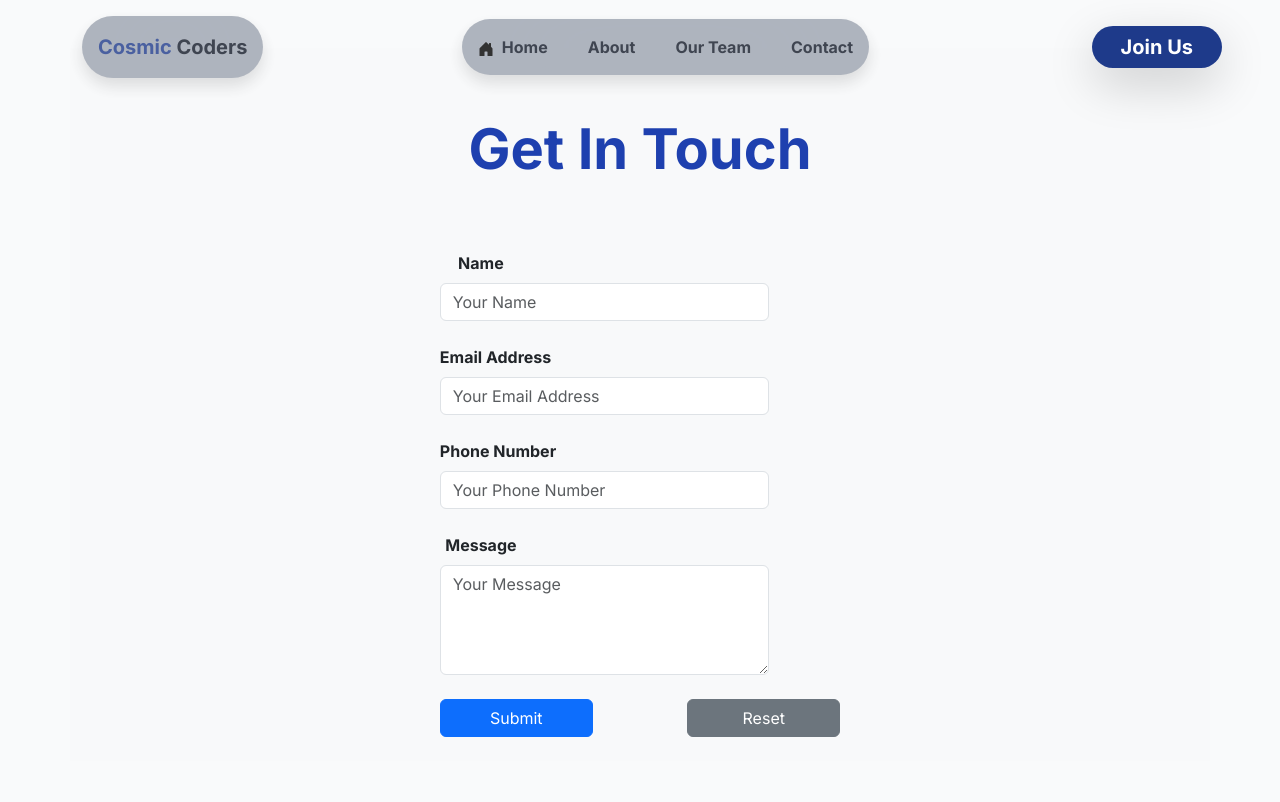
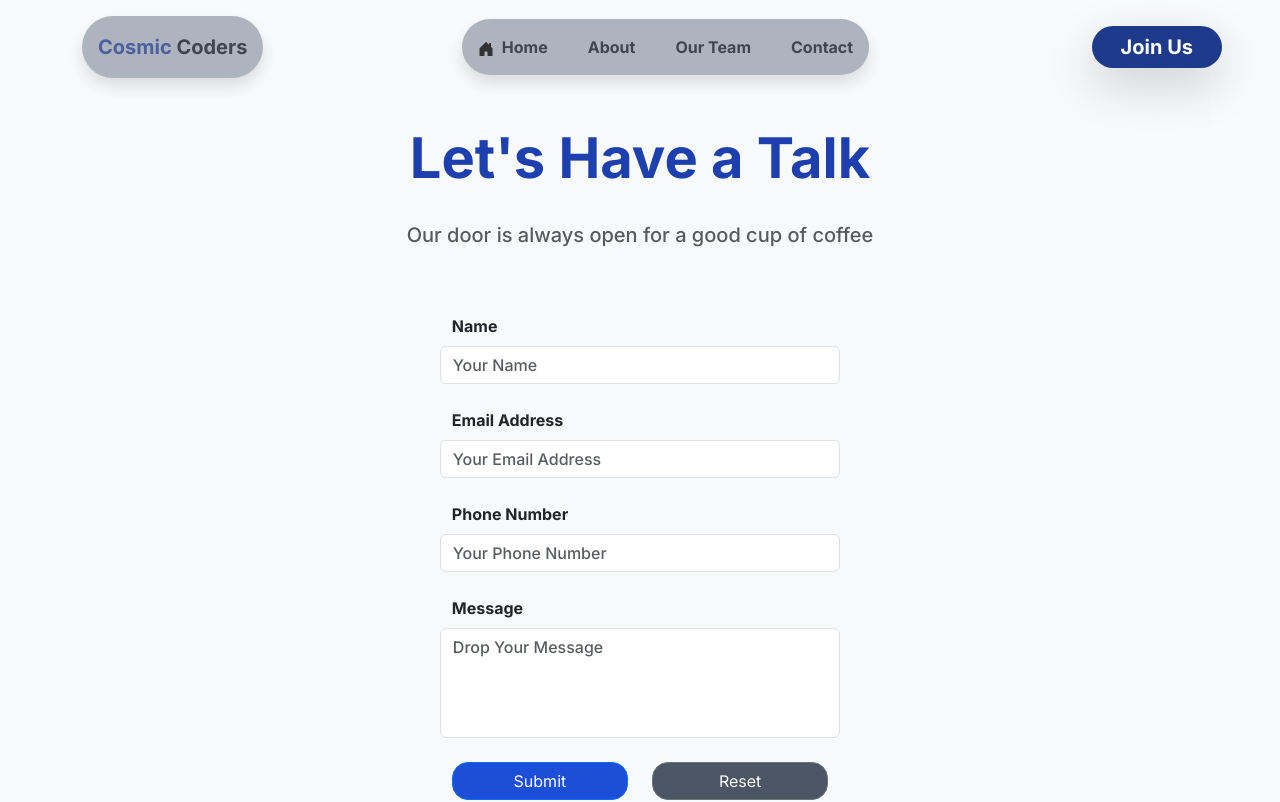
Before and after one commit to cosmiccodersofficial/CosmicCoders, a React (Create React App) app: page /contact in a window 1280 px wide. Shown: the top 802 px of the page. Built offline with nearby package versions, Linux system fonts and the light colour scheme; a web font is replaced by a local one.

Commit message:
fixed bugs and optimized contact page

```diff
--- a/src/components/Contact/Contact.css
+++ b/src/components/Contact/Contact.css
@@ -27,7 +27,14 @@ body{
     animation: fadeIn 0.9s forwards;
     animation-delay: 0.7s;
 }
+.reset-btn:hover{
+  background-color: rgb(55 65 81);;
+}
 
+.input{
+  font-size: medium;
+  font-weight: 500;
+}
 
 @keyframes slideIn {
     to {
--- a/src/components/Contact/Contact.js
+++ b/src/components/Contact/Contact.js
@@ -1,128 +1,33 @@
-// import React from 'react';
-// import { useEffect } from 'react';
-// import './Contact.css';
+import React, { useEffect } from 'react';
+import { Form, Button, Container} from 'react-bootstrap';
 
-
-// const Contact = () => {
-//   useEffect(() => {
-//     window.scrollTo(0, 0);
-//   }, []);
-//   return (
-//     <div className="bg-gray-50 p-8 flex flex-col items-center contact-container">
-//       <h2 className="text-5xl mt-28 mt-28 fw-bold mb-6 text-blue-900 contact-heading">Get In Touch</h2>
-//       <form className="w-full max-w-md contact-form">
-//         {/* Name Field */}
-//         <div className="mb-4">
-//           <label htmlFor="Name" className="block text-lg fw-bold mb-2 text-start"> Name </label>
-//           <input type="text" id="Name" name="Name"
-//             className="w-full px-3 py-2 placeholder-gray-500 bg-gray-100 border rounded-lg focus:outline-none focus:ring focus:border-blue-900"
-//             placeholder="Your Name" required />
-//         </div>
-
-//         {/* Email Field */}
-//         <div className="mb-4">
-//           <label htmlFor="email" className="block text-lg fw-bold mb-2 text-start">Email Address </label>
-//           <input type="email" id="email" name="email"
-//             className="w-full px-3 py-2 placeholder-gray-500 bg-gray-100 border rounded-lg focus:outline-none focus:ring focus:border-blue-500"
-//             placeholder="Your Email Address" required />
-//         </div>
-
-//         {/* Phone Number Field */}
-//         <div className="mb-4">
-//           <label htmlFor="phone" className="block text-lg fw-bold mb-2 text-start"> Phone Number </label>
-//           <input type="tel" id="phone" name="phone"
-//             className="w-full px-3 py-2 placeholder-gray-500 bg-gray-100 border rounded-lg focus:outline-none focus:ring focus:border-blue-500"
-//             placeholder="Your Phone Number" required />
-//         </div>
-
-//         {/* Message Field */}
-//         <div className="mb-4">
-//           <label htmlFor="message" className="block text-lg fw-bold mb-2 text-start"> Message </label>
-//           <textarea id="message" name="message"
-//             className="w-full px-3 py-2 placeholder-gray-500 bg-gray-100 border rounded-lg focus:outline-none focus:ring focus:border-blue-500"
-//             rows="4" placeholder="Your Message" required>
-//           </textarea>
-//         </div>
-
-//         {/* Submit and Reset Buttons */}
-//         <div className="flex justify-between mb-12 form-buttons">
-//           <button type="submit"
-//             className="w-2/5 bg-blue-800 hover text-white px-4 py-2 rounded-lg hover:bg-blue-900 focus:outline-none focus:shadow-outline-blue active:bg-blue-800">
-//             Submit
-//           </button>
-//           <button type="reset"
-//             className="w-2/5 bg-gray-400 hover text-white px-4 py-2 rounded-lg hover:bg-gray-500 focus:outline-none focus:shadow-outline-gray active:bg-gray-600">
-//             Reset
-//           </button>
-//         </div>
-//       </form>
-//     </div>
-//   );
-// };
-
-// export default Contact;
-import React, { useEffect } from 'react';
-import { Form, Button, Container, Row, Col } from 'react-bootstrap';
 import './Contact.css';
+import ContactField from './ContactField';
 
 const Contact = () => {
+
   useEffect(() => {
     window.scrollTo(0, 0);
   }, []);
 
   return (
     <Container className="bg-light p-4 d-flex flex-column  align-items-center contact-container my-5">
-      <h2 className="text-5xl my-5  pt-3 fw-bold mb-6 text-blue-800 contact-heading">Get In Touch</h2>
-      <Form className="w-full max-w-md d-flex flex-column ">
-        {/* Name Field */}
-        <Form.Group as={Row} controlId="formName" className="mb-4 align-items-center align-content-center">
-          <Col sm={3}>
-            <Form.Label className="text-lg fw-bold text-start">Name</Form.Label>
-          </Col>
-          <Col sm={10}>
-            <Form.Control className='' type="text" placeholder="Your Name" required/>
-          </Col>
-        </Form.Group>
-
-        {/* Email Field */}
-        <Form.Group as={Row} controlId="formEmail" className="mb-4 align-items-center align-content-center">
-          <Col sm={3}>
-            <Form.Label className="text-lg fw-bold text-start" style={{ whiteSpace: 'nowrap' }}>Email Address</Form.Label>
-          </Col>
-          <Col sm={10} >
-            <Form.Control className='' type="email" placeholder="Your Email Address" required/>
-          </Col>
-        </Form.Group>
-
+      <span className="mt-5 pt-3 fw-bold text-blue-800 contact-heading">Let's Have a Talk</span>
+      <span className='fw-medium text-muted fs-5 d-flex text-wrap mb-5 pb-3'>Our door is always open for a good cup of coffee</span>
+      <Form className="max-w-sm d-flex flex-column">
+        {/* Name */}
+        <ContactField controlId = "formName" name = "Name" type = "text" placeholder = "Your Name"/>
+         {/* Email Field */}
+        <ContactField controlId="formEmail" name="Email Address" type='email' placeholder="Your Email Address"/>
         {/* Phone Number Field */}
-        <Form.Group as={Row} controlId="formPhone" className="mb-4 align-items-center align-content-center">
-          <Col sm={3}>
-            <Form.Label className="text-lg fw-bold text-start" style={{ whiteSpace: 'nowrap' }}>Phone Number</Form.Label>
-          </Col>
-          <Col sm={10}>
-            <Form.Control className='' type="tel" placeholder="Your Phone Number" required/>
-          </Col>
-        </Form.Group>
-
+        <ContactField controlId="formPhone" name="Phone Number" type='tel' placeholder="Your Phone Number"/>
         {/* Message Field */}
-        <Form.Group as={Row} controlId="formMessage" className="mb-4 align-items-center align-content-center">
-          <Col sm={3}>
-            <Form.Label  className="text-lg fw-bold text-start">Message</Form.Label>
-          </Col>
-          <Col sm={10}>
-            <Form.Control className='' as="textarea" rows={4} placeholder="Your Message" required />
-          </Col>
-        </Form.Group>
-
-        {/* Submit and Reset Buttons */}
-        <Form.Group as={Row} className="d-flex justify-content-between gap-4 mb-12 form-buttons">
-          <Col sm={5}>
-            <Button variant="primary" type="submit" className="w-100" >Submit </Button>
-          </Col>
-          <Col sm={5}>
-            <Button variant="secondary" type="reset" className="w-100"> Reset </Button>
-          </Col>
-        </Form.Group>
+        <ContactField controlId="formMessage" name="Message" placeholder="Drop Your Message" as="textarea" rows={4}/>
+        {/* Buttons */}
+        <div className="d-flex justify-content-between gap-4">
+          <Button variant="primary" type="submit" className="w-100 bg-blue-700 rounded-4"> Submit </Button>
+          <Button variant="secondary" type="reset" className="w-100 bg-gray-600 rounded-4 reset-btn">Reset</Button>
+        </div>
       </Form>
     </Container>
   );
--- /dev/null
+++ b/src/components/Contact/ContactField.js
@@ -0,0 +1,13 @@
+import React from 'react';
+import { Form, Row, Col } from 'react-bootstrap';
+
+const ContactField = ({controlId, name, type , placeholder, as, rows}) => {
+  return (
+    <Form.Group as={Row} controlId={controlId} className="mb-4">
+          <Form.Label as={Col}  className="text-start fw-bold">{name}</Form.Label>
+          <Form.Control type={type} placeholder={placeholder} as={as} rows={rows} required  className='input' style={{resize: 'none'}}/>
+    </Form.Group>
+  );
+}
+
+export default ContactField;
--- a/src/components/JoinUs/JoinUs.js
+++ b/src/components/JoinUs/JoinUs.js
@@ -3,7 +3,7 @@ import { Link } from 'react-router-dom';
 import { useEffect } from 'react';
 import { FontAwesomeIcon } from '@fortawesome/react-fontawesome';
 import { faCircleArrowRight } from '@fortawesome/free-solid-svg-icons';
-import { Card, Row, Col } from 'react-bootstrap';       /*Button*/
+import { Card, Row, Col } from 'react-bootstrap';
 import './JoinUs.css';
 
 const JoinUs = () => {
@@ -47,7 +47,7 @@ const JoinUs = () => {
 
                 {/* Second Column */}
                 <Col md={6} className="cursor-pointer mb-4 animate-slide-in-from-right hover">
-                    <Card className="p-4 rounded-4 bg-red-400 mr-3">
+                    <Card className="p-4 rounded-4 bg-red-300 mr-3">
                         <Card.Body className="d-flex justify-content-between align-items-center">
                             <div className="text-start">
                                 <Card.Title className="h3 fw-bold mb-2 text-gray-800">YouTube</Card.Title>
--- a/src/components/Our Team/OurTeam.js
+++ b/src/components/Our Team/OurTeam.js
@@ -45,12 +45,12 @@ const OurTeam = () => {
             </Row>
 
             {/* Third Row */}
-            <Row className="mb-4 mx-md-4">
-                <Col className="col-md-4 mb-md-0 mb-4"> </Col>
+            <Row className="mb-4 mx-md-4 justify-content-center">
+                {/* <Col className="col-md-4 mb-md-0 mb-4"> </Col> */}
                 <Col className="col-md-4 mb-md-0 mb-4">
                     <TeamMember name="Priyanka Loura" role="YouTube Partner" linkedin="https://www.linkedin.com/in/priyankaloura/" imageSrc={priyanka}/>
                 </Col>
-                <Col className="col-md-4 mb-md-0 mb-4"> </Col>
+                {/* <Col className="col-md-4 mb-md-0 mb-4"> </Col> */}
             </Row>
         </Container>
     )
```
